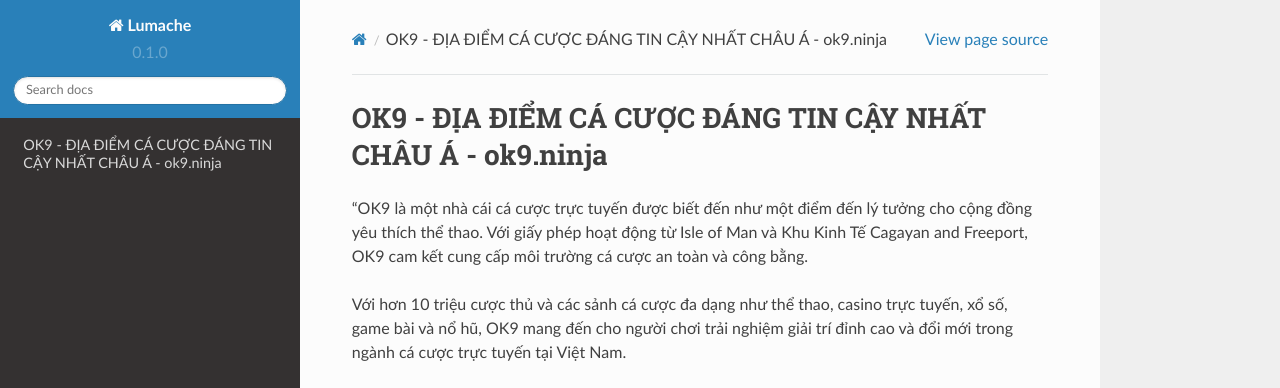
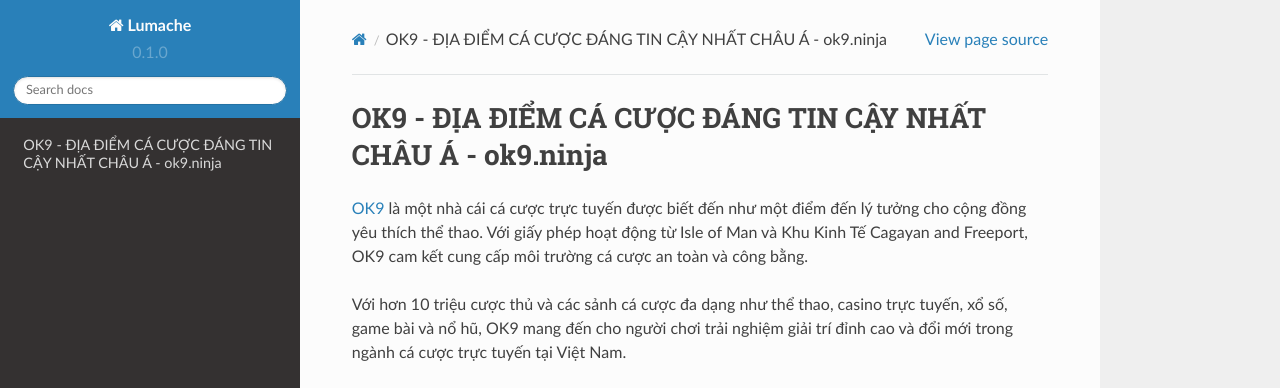
Before and after one commit to phamduyhong/ok9ninja, a Sphinx documentation site: the page built from docs/source/index.rst, in a window 1280 px wide. Shown: the top 388 px of the page. Built offline with Sphinx 7.4.7 and the Read the Docs theme 2.0.0, drawn with Linux system fonts in a browser that asks for light colours; part of the change alters nothing that is shown.

```diff
--- a/docs/source/index.rst
+++ b/docs/source/index.rst
@@ -1,7 +1,7 @@
 OK9 - ĐỊA ĐIỂM CÁ CƯỢC ĐÁNG TIN CẬY NHẤT CHÂU Á - ok9.ninja
 ===================================
 
-"OK9 là một nhà cái cá cược trực tuyến được biết đến như một điểm đến lý tưởng cho cộng đồng yêu thích thể thao. Với giấy phép hoạt động từ Isle of Man và Khu Kinh Tế Cagayan and Freeport, OK9 cam kết cung cấp môi trường cá cược an toàn và công bằng.
+`OK9 <https://ok9.ninja/>`_ là một nhà cái cá cược trực tuyến được biết đến như một điểm đến lý tưởng cho cộng đồng yêu thích thể thao. Với giấy phép hoạt động từ Isle of Man và Khu Kinh Tế Cagayan and Freeport, OK9 cam kết cung cấp môi trường cá cược an toàn và công bằng.
 
 Với hơn 10 triệu cược thủ và các sảnh cá cược đa dạng như thể thao, casino trực tuyến, xổ số, game bài và nổ hũ, OK9 mang đến cho người chơi trải nghiệm giải trí đỉnh cao và đổi mới trong ngành cá cược trực tuyến tại Việt Nam.
 
```
